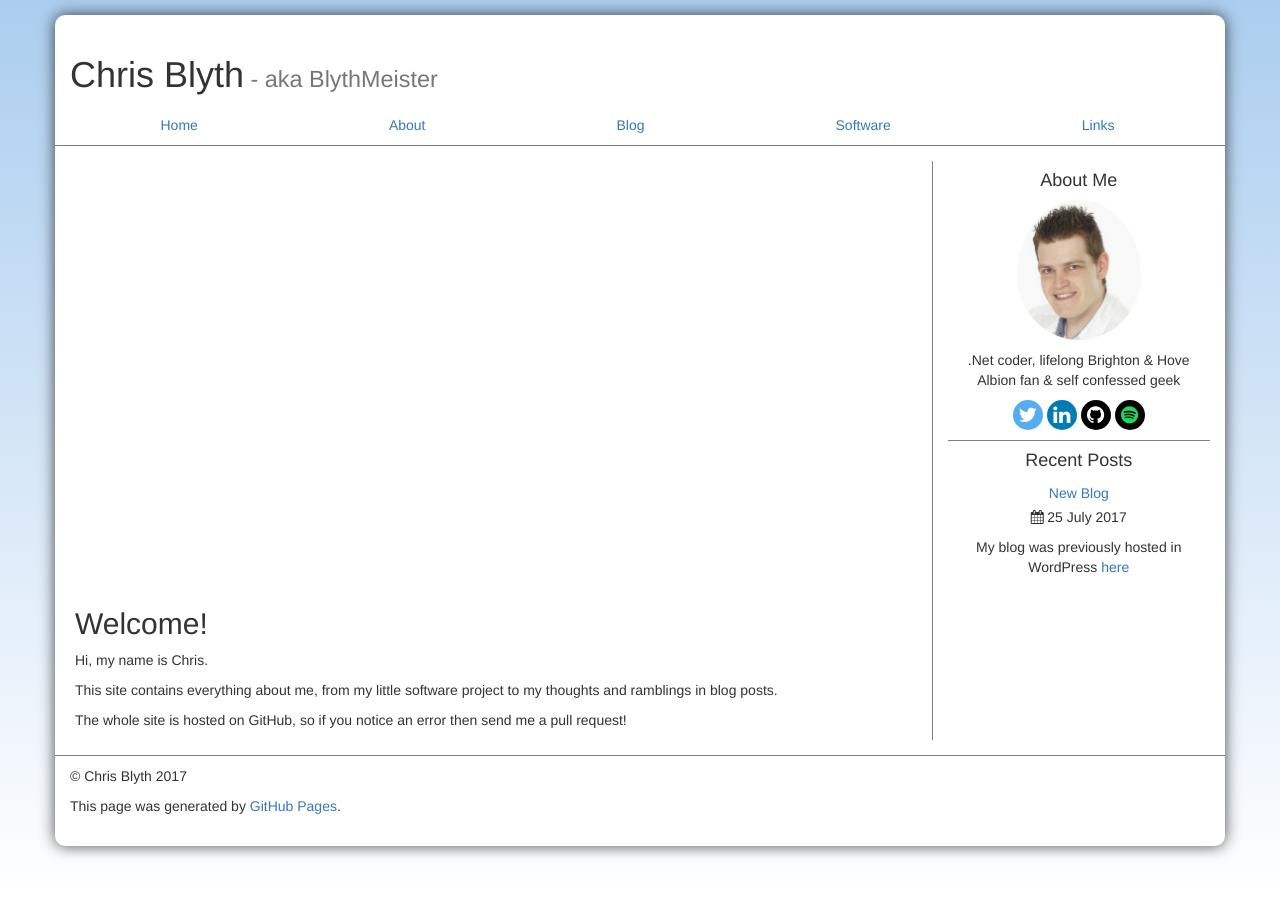
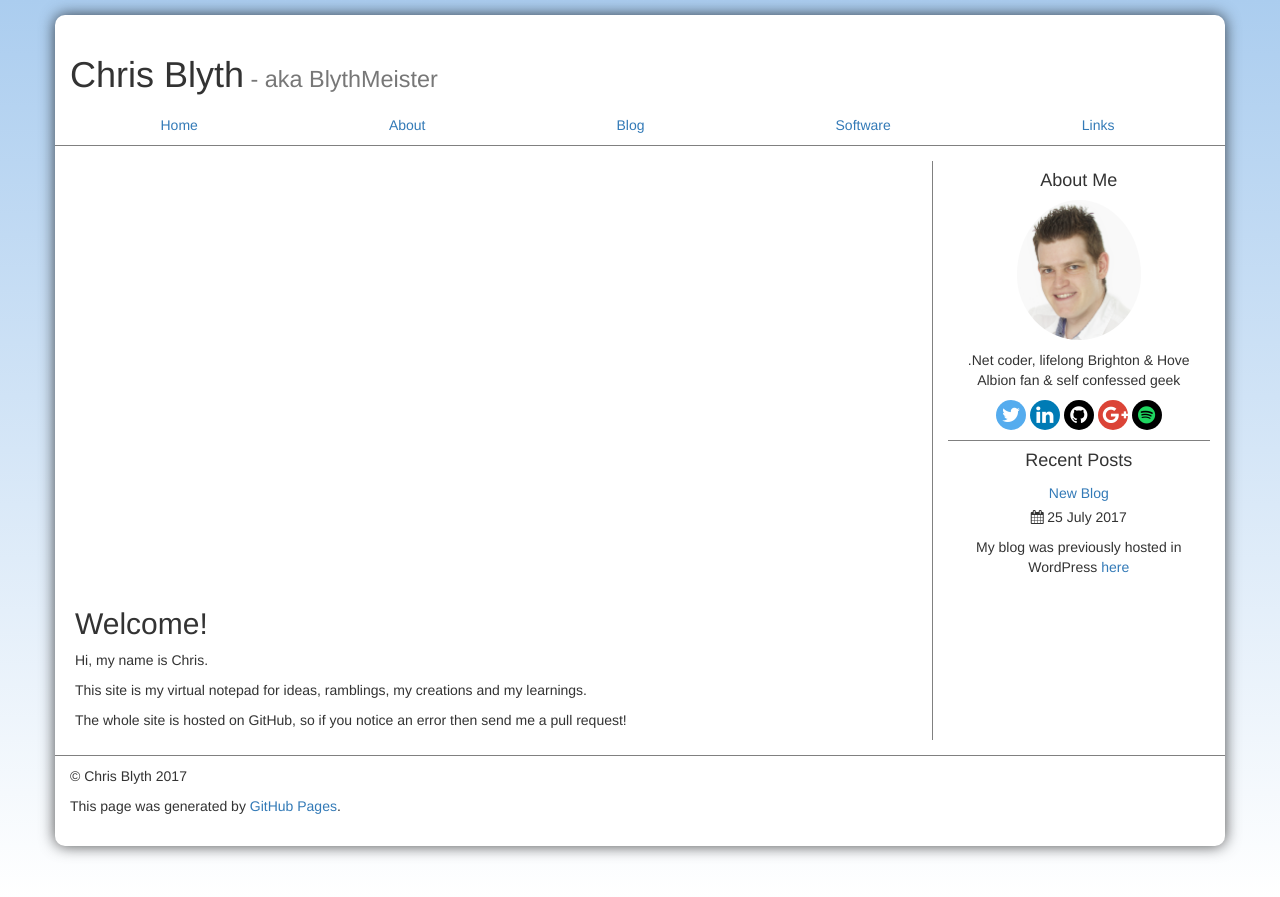
Before and after one commit to BlythMeister/blyth.me.uk, a Jekyll site: the page built from index.md, in a window 1280 px wide. Shown: the top 897 px of the page. Built offline with Jekyll 4.4.1, drawn with Linux system fonts in a browser that asks for light colours; our own code applies the rules of GitHub Pages for plain Markdown files.

Commit message:
Updates to config so SEO

```diff
--- a/_config.yml
+++ b/_config.yml
@@ -1,9 +1,42 @@
+#Basic Settings
+title: Chris Blyth
+description: "My virtual notepad for ideas, ramblings, my creations and my learnings."
 url: https://www.blyth.me.uk
+author: BlythMeister
+logo: /images/me.png
+lang: en_GB
 
+#Webmaster tools
+webmaster_verifications:
+  google: HV11HFJBxWBjSBdvj2X1ARYcyV0gkh2RC2RN-BBPOQc
+  #bing: 1234
+
+#Social
+twitter:
+    username: BlythMeister
+
+#facebook:
+#   app_id: [a Facebook app ID for Facebook insights]
+#   publisher: [a Facebook page URL or ID of the publishing entity]
+#   admins: [a Facebook user ID for domain insights linked to a personal account]
+
+social:
+    name: Chris Blyth
+    links:
+        - https://www.twitter.com/BlythMeister
+        - https://www.linkedin.com/in/chris-blyth/
+        - https://github.com/BlythMeister
+        - https://plus.google.com/+ChrisBlyth-BlythMeister
+        - https://open.spotify.com/user/BlythMeister
+
+#Link format
 permalink: pretty
+
+#Pagination
 paginate: 5
 paginate_path: "/blog/page:num"
 
+#Gems
 gems:
   - jekyll-redirect-from
   - jekyll-sitemap
--- a/_includes/head.html
+++ b/_includes/head.html
@@ -2,7 +2,8 @@
 <meta http-equiv="X-UA-Compatible" content="IE=edge">
 <meta name="viewport" content="width=device-width, initial-scale=1">
 <!-- The above 3 meta tags *must* come first in the head; any other head content must come *after* these tags -->
-<title>Chris Blyth</title>
+<title>{% if page.title %}{{ site.title }} :: {{ page.title }}{% else %}{{ site.title }}{% endif %}</title>
+
 
 <!-- Latest compiled and minified Bootstrap CSS -->
 <link rel="stylesheet" href="https://maxcdn.bootstrapcdn.com/bootstrap/3.3.7/css/bootstrap.min.css" integrity="sha384-BVYiiSIFeK1dGmJRAkycuHAHRg32OmUcww7on3RYdg4Va+PmSTsz/K68vbdEjh4u" crossorigin="anonymous">
--- a/_includes/sidebar.html
+++ b/_includes/sidebar.html
@@ -12,6 +12,7 @@
         <a href="https://www.twitter.com/BlythMeister" class="fa fa-twitter"></a>
         <a href="https://www.linkedin.com/in/chris-blyth/" class="fa fa-linkedin"></a>
         <a href="https://github.com/BlythMeister" class="fa fa-github"></a>
+        <a href="https://plus.google.com/+ChrisBlyth-BlythMeister" class="fa fa-google-plus"></a>
         <a href="https://open.spotify.com/user/BlythMeister" class="fa fa-spotify"></a>
     </div>
 </div>
--- a/_layouts/default.html
+++ b/_layouts/default.html
@@ -1,5 +1,5 @@
 <!DOCTYPE html>
-<html lang="en">
+<html lang="{{ site.lang }}">
 <head>
     {% include head.html %}
 </head>
--- a/_layouts/post.html
+++ b/_layouts/post.html
@@ -1,5 +1,5 @@
 <!DOCTYPE html>
-<html lang="en">
+<html lang="{{ site.lang }}">
 <head>
     {% include head.html %}
 </head>
--- a/css/styles.css
+++ b/css/styles.css
@@ -100,6 +100,11 @@
             color: #FFFFFF;
         }
 
+        .sidebar .aboutme .fa-google-plus {
+            background: #DB4437;
+            color: #FFFFFF;
+        }
+
         .sidebar .aboutme .fa-spotify {
             background: #000000;
             color: #1ED760;
--- a/index.html
+++ /dev/null
@@ -1,17 +0,0 @@
----
-layout: default
----
-
-<h2>Welcome!</h2>
-
-<p>
-	Hi, my name is Chris.
-</p>
-
-<p>
-	This site contains everything about me, from my little software project to my thoughts and ramblings in blog posts.
-</p>
-
-<p>
-	The whole site is hosted on GitHub, so if you notice an error then send me a pull request!
-</p>
--- /dev/null
+++ b/index.md
@@ -0,0 +1,12 @@
+---
+layout: default
+---
+
+## Welcome!
+
+Hi, my name is Chris.
+
+This site is my virtual notepad for ideas, ramblings, my creations and my learnings.
+
+
+The whole site is hosted on GitHub, so if you notice an error then send me a pull request!
--- /dev/null
+++ b/robots.txt
@@ -0,0 +1,5 @@
+# www.robotstxt.org/
+# www.google.com/support/webmasters/bin/answer.py?hl=en&answer=156449
+
+User-agent: *
+Sitemap: {{ site.url }}/sitemap.xml
```
